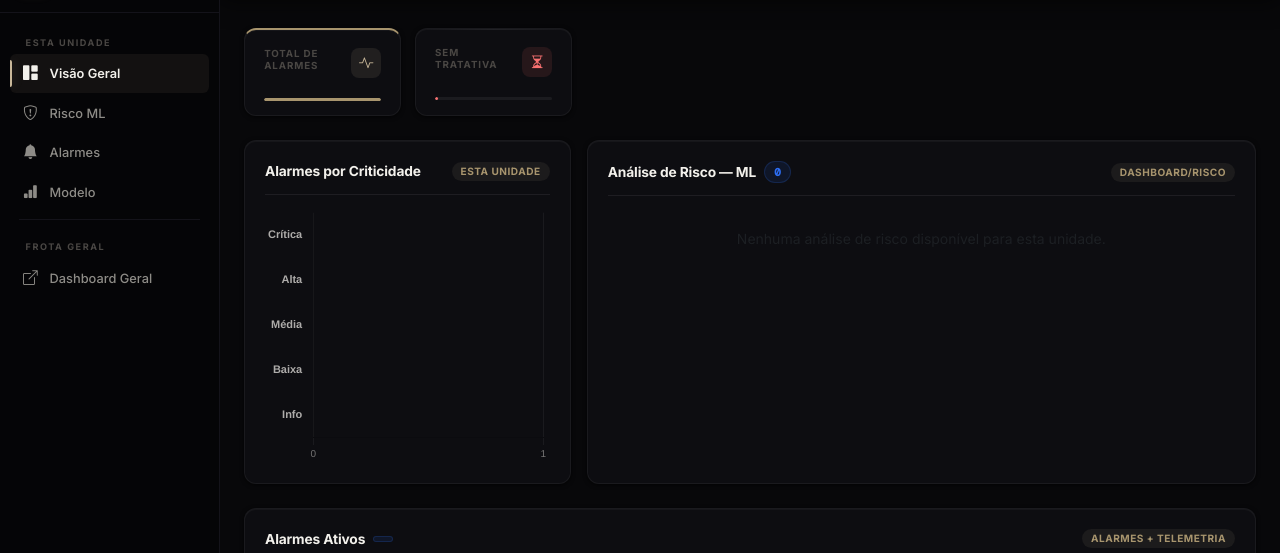
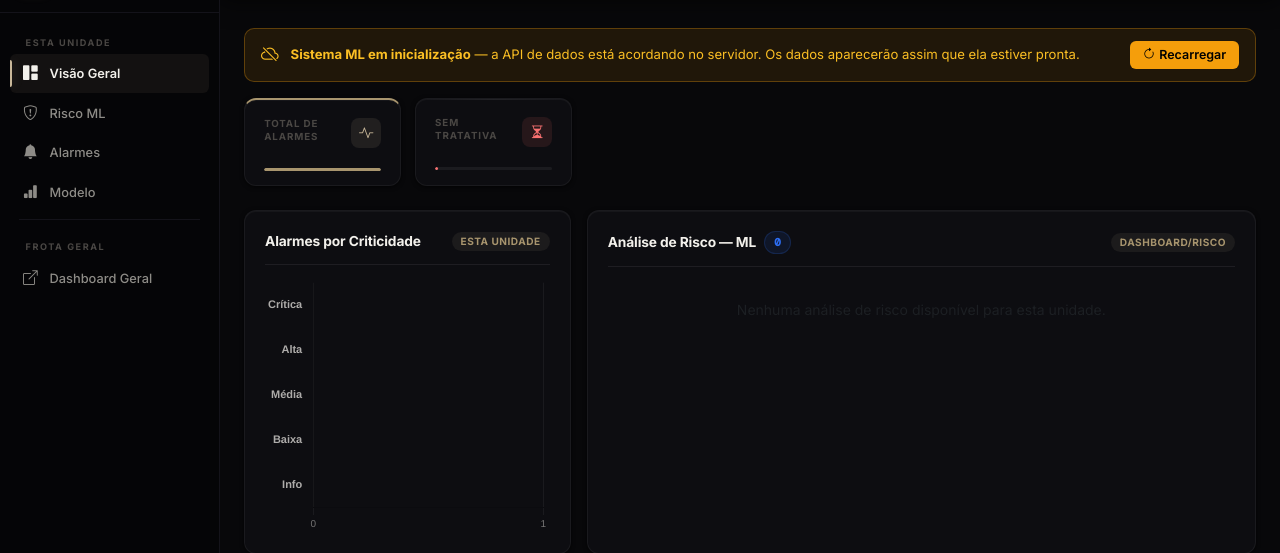
Before and after one commit to V1N1nam/RAG_Jornada, a Flask app: template projeto/app/templates/loja_dash.html in a window 1280 px wide. Shown: the part 60-613 px from the top of the page. Run offline with Flask 3, Linux system fonts and the light colour scheme; the template is opened without the code that fills it, so the values that code supplies are empty; some libraries are stand-ins or nearby versions; some web fonts are replaced.

Commit message:
feat: add ML API health check and notification banner in dashboard

```diff
--- a/projeto/app/api.py
+++ b/projeto/app/api.py
@@ -1,3 +1,4 @@
+import os
 from datetime import datetime
 
 import requests as _requests
@@ -108,9 +109,17 @@ def dash_loja():
     except (BadSignature, KeyError, Exception):
         return "<h2>Link inválido.</h2>", 403
 
+    # Ping rápido na ML API (2 s) para saber se está acordada
+    ml_api_ok = False
+    try:
+        _ping = _requests.get(f"{ML_API_BASE_URL}/api/health", timeout=2)
+        ml_api_ok = _ping.status_code == 200
+    except Exception:
+        pass
+
     dashboard = buscar_dashboard_loja(loja_id)
     alarmes   = buscar_alarmes_loja(loja_id)
-    import os as _os
+
     return render_template(
         "loja_dash.html",
         loja_id=dashboard["loja_id"],
@@ -122,7 +131,8 @@ def dash_loja():
         stats=alarmes["stats"],
         alarmes=alarmes["alarmes"],
         atualizado=datetime.now().strftime("%d/%m/%Y %H:%M:%S"),
-        support_phone=_os.getenv("SUPPORT_PHONE_DISPLAY", ""),
+        support_phone=os.getenv("SUPPORT_PHONE_DISPLAY", ""),
+        ml_api_ok=ml_api_ok,
     )
 
 
--- a/projeto/app/templates/loja_dash.html
+++ b/projeto/app/templates/loja_dash.html
@@ -132,6 +132,29 @@
   </header>
 
   <main class="content">
+
+    {% if not ml_api_ok %}
+    <div id="ml-api-banner" style="
+      display:flex;align-items:center;gap:.75rem;
+      background:rgba(245,158,11,.1);border:1px solid rgba(245,158,11,.3);
+      border-radius:10px;padding:.75rem 1rem;margin-bottom:1rem;
+      font-size:.82rem;color:#fbbf24;">
+      <i class="bi bi-cloud-slash" style="font-size:1.1rem;flex-shrink:0"></i>
+      <span>
+        <strong>Sistema ML em inicialização</strong> — a API de dados está acordando no servidor.
+        Os dados aparecerão assim que ela estiver pronta.
+      </span>
+      <button onclick="location.reload()" style="
+        margin-left:auto;flex-shrink:0;background:#f59e0b;color:#000;border:none;
+        border-radius:6px;padding:.3rem .8rem;font-size:.78rem;font-weight:600;cursor:pointer;">
+        <i class="bi bi-arrow-clockwise me-1"></i>Recarregar
+      </button>
+    </div>
+    <script>
+      // Auto-recarrega a cada 20 s enquanto a ML API estiver offline
+      setTimeout(function(){ location.reload(); }, 20000);
+    </script>
+    {% endif %}
 
     <!-- KPIs -->
     <section id="section-kpis" class="mb-4 anim-fade-in-up">
```
